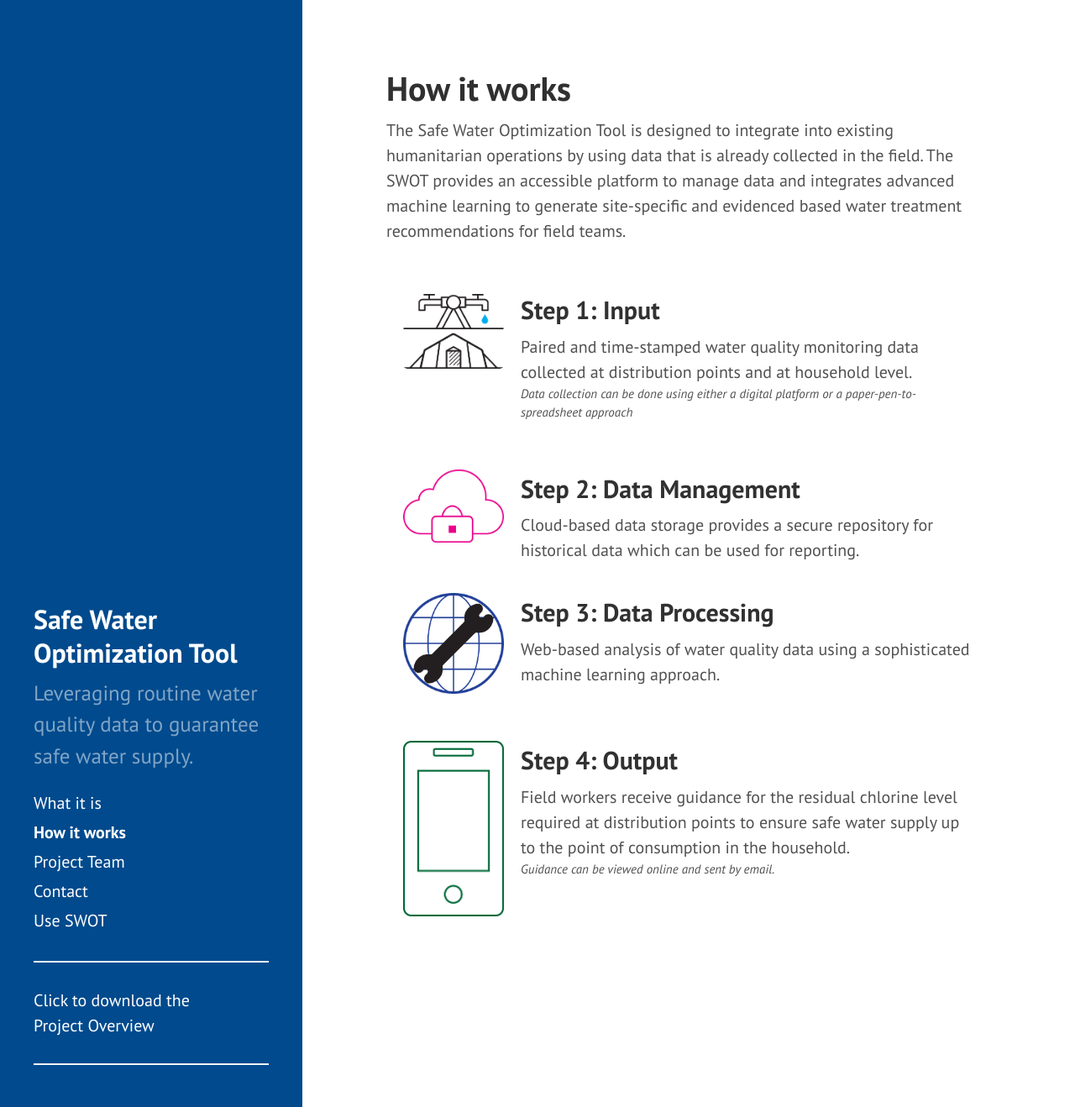
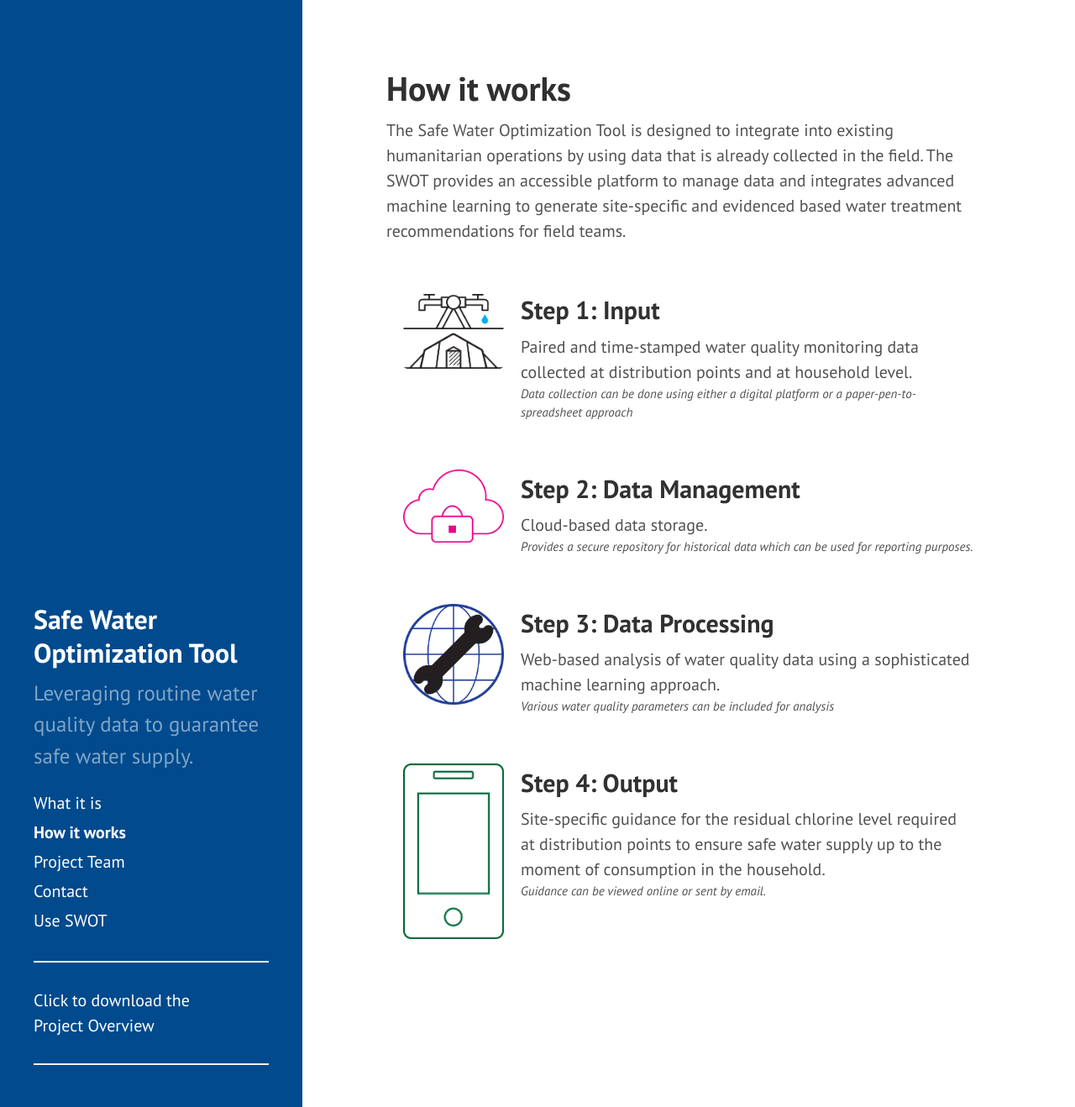
Before and after one commit to safeh2o/swot-infopage, a Jekyll site: the page built from how-it-works.md, in a window 1280 px wide and 1318 px high. Shown: the whole window at 84% size. Built offline with Jekyll 4.4.1, drawn with Linux system fonts in a browser that asks for light colours; Markdown is read by kramdown in place of the engine named in the settings.

Commit message:
Update how-it-works.md

```diff
--- a/how-it-works.md
+++ b/how-it-works.md
@@ -19,17 +19,19 @@ Paired and time-stamped water quality monitoring data collected at distribution
 </div>
     <div class="workflow-item">
 <h2>Step 2: Data Management</h2>
-Cloud-based data storage provides a secure repository for historical data which can be used for reporting.
+Cloud-based data storage.<br>
+      <p style="font-size:75%"><i>Provides a secure repository for historical data which can be used for reporting purposes.</i></p>
       </div>
 <div class="workflow-item"><img src="{{ site.baseurl }}/public/images/Data_Processing_SWOT_80x80.png" alt="icon of a wrench in front of a globe" style="margin-top:16px;margin-left:auto;margin-right:auto"></div>
 <div class="workflow-item">
 <h2>Step 3: Data Processing</h2>
-Web-based analysis of water quality data using a sophisticated machine learning approach.
+Web-based analysis of water quality data using a sophisticated machine learning approach.<br>
+      <p style="font-size:75%"><i>Various water quality parameters can be included for analysis</i></p>
 </div>
     <div class="workflow-item"><img src="{{ site.baseurl }}/public/images/Output_SWOT_NoFill.png" alt="icon of a smartphone" style="margin-top:16px;margin-left:auto;margin-right:auto" ></div>
     <div class="workflow-item">
 <h2>Step 4: Output</h2>
-Field workers receive guidance for the residual chlorine level required at distribution points to ensure safe water supply up to the point of consumption in the household.<br>
-<p style="font-size:75%"><i>Guidance can be viewed online and sent by email.</i></p>
+Site-specific guidance for the residual chlorine level required at distribution points to ensure safe water supply up to the moment of consumption in the household.<br>
+<p style="font-size:75%"><i>Guidance can be viewed online or sent by email.</i></p>
 </div>
     </div>
```
